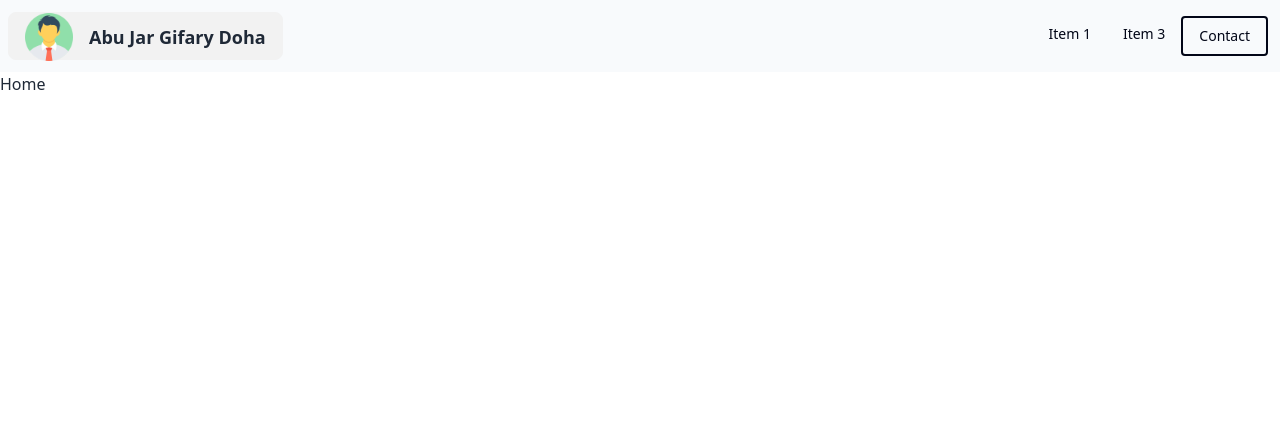
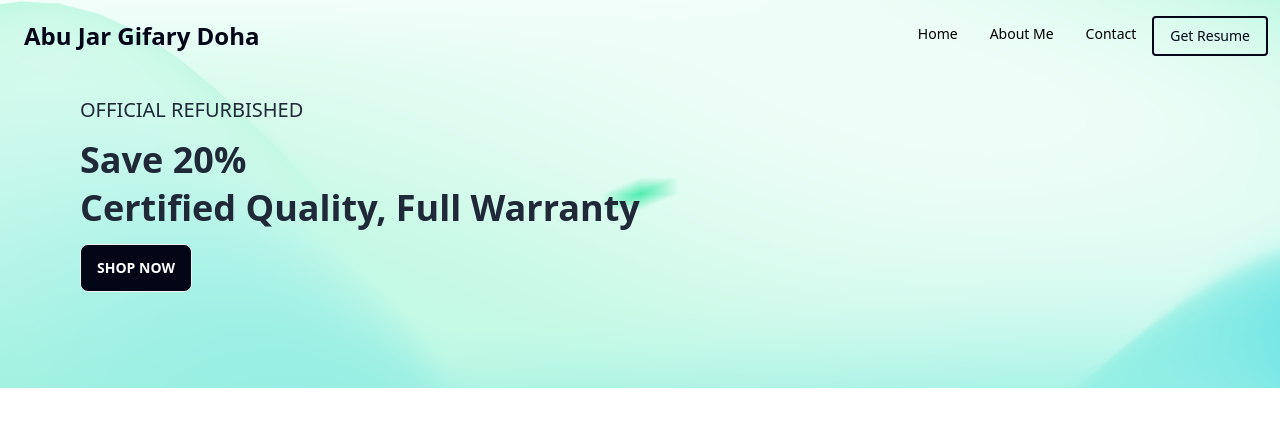
Before and after one commit to Doha0/Portfolio, a React (Vite) app: page / in a window 1280 px wide. Shown: the top 426 px of the page. Built offline with nearby package versions, Linux system fonts and the light colour scheme.

Commit message:
banner added

```diff
--- a/src/Components/Shared/Navbar/Navbar.jsx
+++ b/src/Components/Shared/Navbar/Navbar.jsx
@@ -5,40 +5,46 @@ import logo from "../../../assets/icon.png"
 const Navbar = () => {
 
     const navItems = <>
-        <li><Link>Item 1</Link></li>
-        <li><Link>Item 3</Link></li>
+        <li><Link to="/">Home</Link></li>
+        <li><Link to="/">About Me</Link></li>
+        <li><Link to="/">Contact</Link></li>
         <Link className="rounded px-4 py-2 overflow-hidden relative group cursor-pointer border-2 border-slate-950 text-slate-950 hover:text-white">
             <span className="absolute w-64 h-0 transition-all duration-300 origin-center rotate-45 -translate-x-20 bg-slate-950 top-1/2 group-hover:h-64 group-hover:-translate-y-32 ease"></span>
-            <span className="relative text-slate-950 transition duration-300 group-hover:text-white ease">Contact</span>
+            <span className="relative text-slate-950 transition duration-300 group-hover:text-white ease">Get Resume</span>
         </Link>
     </>
 
     return (
-        <div className="navbar bg-slate-50 text-slate-950">
-            <div className="navbar-start">
+        <navbar className="navbar fixed z-10 bg-opacity-0 bg-white text-black">
+            <div className="navbar-start w-[100%] lg:w-1/2">
                 <div className="dropdown">
                     <label tabIndex={0} className="btn btn-ghost lg:hidden">
                         <svg xmlns="http://www.w3.org/2000/svg" className="h-5 w-5" fill="none" viewBox="0 0 24 24" stroke="currentColor"><path strokeLinecap="round" strokeLinejoin="round" strokeWidth="2" d="M4 6h16M4 12h8m-8 6h16" /></svg>
                     </label>
-                    <ul tabIndex={0} className="menu menu-sm dropdown-content mt-3 z-[1] p-2 shadow bg-slate-50 rounded-box w-52">
+                    <ul tabIndex={0} className="menu menu-sm dropdown-content mt-3 z-[1] p-2 shadow bg-slate-50 rounded-box w-52 font-medium">
                         {
                             navItems
                         }
                     </ul>
                 </div>
                 <Link to="/"
-                    className="btn normal-case text-lg ]
-                "><img className='w-12 mr-2' src={logo} alt="" />
-                    Abu Jar Gifary Doha</Link>
+                    className="rounded px-4 py-2 overflow-hidden relative group cursor-pointer
+                     text-slate-950 hover:text-white text-2xl font-semibold">
+                    <span className="absolute w-96 h-0 transition-all duration-300 origin-center rotate-45
+                     -translate-x-20 bg-slate-950 top-1/2 group-hover:h-64 group-hover:-translate-y-32 ease"></span>
+                    <span className="relative text-slate-950 transition duration-300 group-hover:text-white ease">
+                        Abu Jar Gifary Doha</span>
+                </Link>
+
             </div>
             <div className="navbar-end hidden lg:flex justify-items-center">
-                <ul className="menu menu-horizontal px-1">
+                <ul className="menu menu-horizontal px-1 font-medium">
                     {
                         navItems
                     }
                 </ul>
             </div>
-        </div>
+        </navbar>
     );
 };
 
--- /dev/null
+++ b/src/Pages/HomePage/Banner/Banner.jsx
@@ -0,0 +1,17 @@
+import React from 'react';
+import background from '../../../assets/mesh.png'
+
+const Banner = () => {
+    return (
+        <div className='space-y-2 lg:space-y-4 py-6 px-4 lg:py-24 lg:px-20 bg-cover bg-center bg-no-repeat object-cover' style={{ backgroundImage: `url(${background})` }}>
+            <p className='font-medium uppercase text-xs lg:text-xl'>Official Refurbished</p>
+            <div className='font-semibold text-base lg:text-4xl space-y-1 lg:space-y-2'>
+                <h2 >Save 20%</h2>
+                <h2 >Certified Quality, Full Warranty</h2>
+            </div>
+            <button className="btn bg-slate-950 text-white ">Shop Now</button>
+        </div>
+    );
+};
+
+export default Banner;
--- a/src/Pages/HomePage/Home/Home.jsx
+++ b/src/Pages/HomePage/Home/Home.jsx
@@ -1,9 +1,10 @@
 import React from 'react';
+import Banner from '../Banner/Banner';
 
 const Home = () => {
     return (
         <div>
-            <h2>Home</h2>
+            <Banner></Banner>
         </div>
     );
 };
```
Also changed, not shown: src/assets/mesh.png (added).
